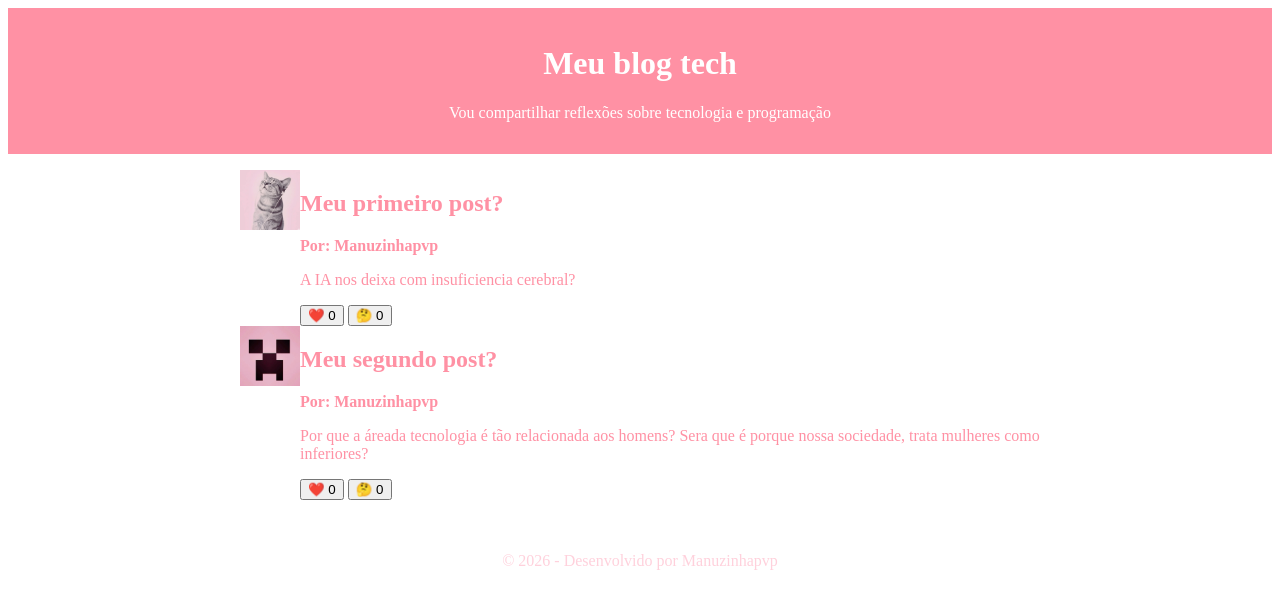
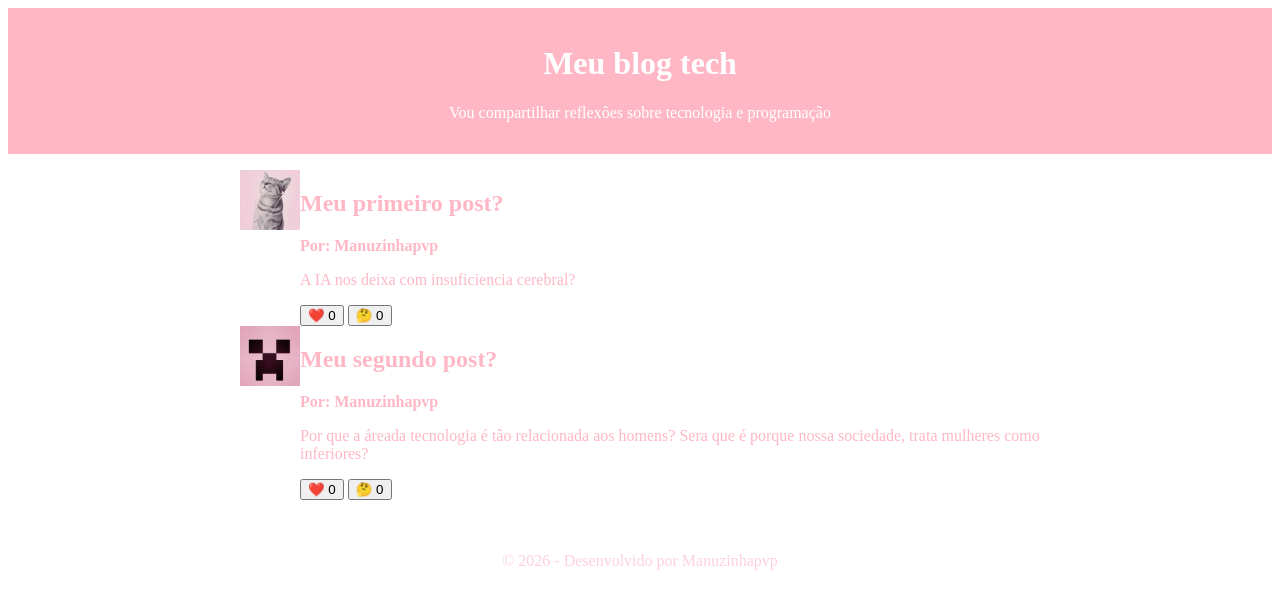
Before and after one commit to emanuellyzin707/meublog2026, a plain HTML site: page index.html in a window 1280 px wide. Drawn offline with Linux system fonts and the light colour scheme.

Commit message:
Update index.html

```diff
--- a/index.html
+++ b/index.html
@@ -11,7 +11,7 @@
 
         /* Estiliza o cabeçalho da página */
         header {
-            background-color: #FF91A4; /* Define a cor de fundo rosa bebê */
+            background-color: #FFB7C5; /* Define a cor de fundo rosa bebê */
             color: #FFFFFF;            /* Define a cor do texto como branco */
             text-align: center;        /* Alinha o texto no centro */
             max-width: 3040px;          /* Define a largura máxima de 800 pixels */
@@ -23,7 +23,7 @@
         /* Estiliza a área de conteúdo principal */
         main {
             background-color: #FFFFFF; /* Define a cor de fundo branca cremoso */
-            color: #FF91A4;            /* Define a cor do texto como rosa bebê */
+            color: #FFB7C5;            /* Define a cor do texto como rosa bebê */
             max-width: 800px;          /* Define a largura máxima de 800 pixels */
             margin: 0 auto;            /* Centraliza o conteúdo principal horizontalmente */
             padding: 16px;             /* Adiciona espaçamento interno de 16 pixels */
```
